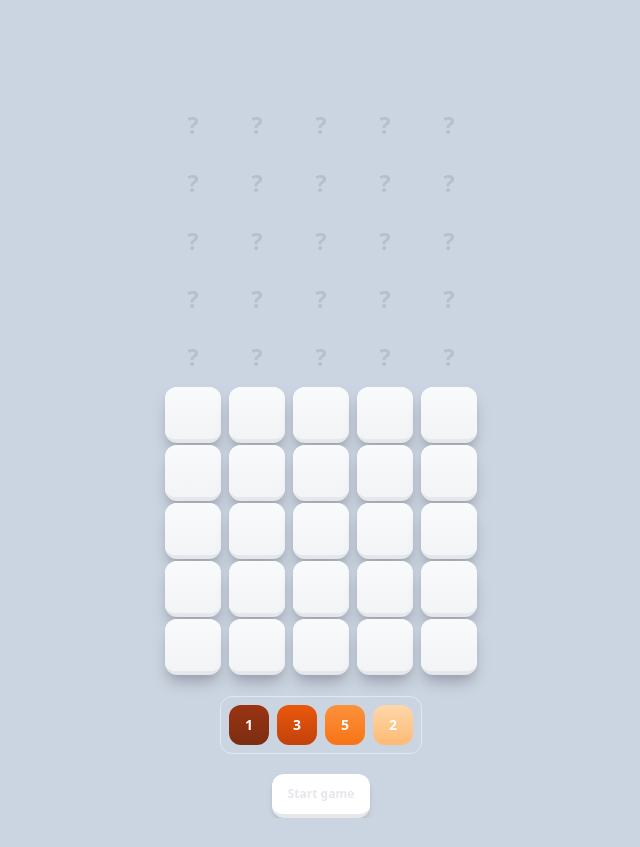
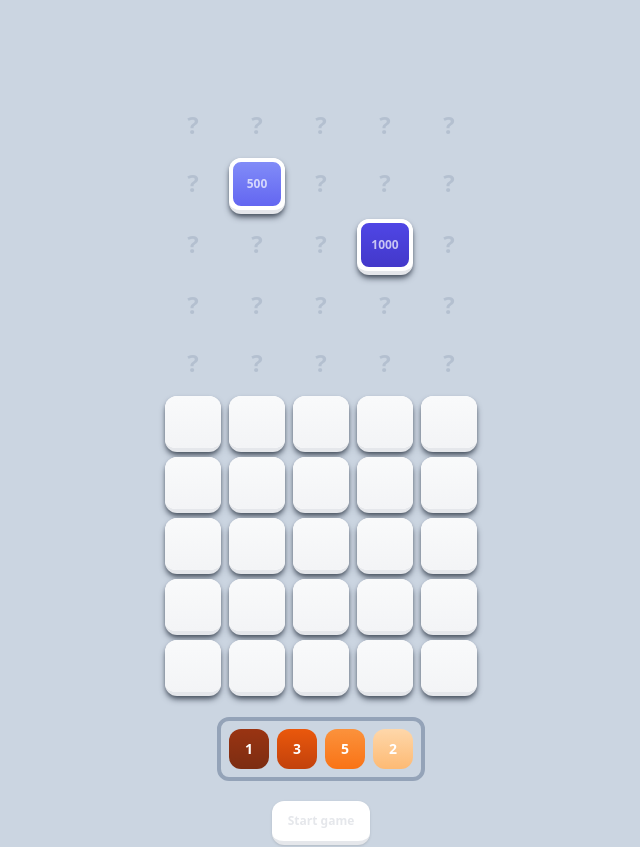
Before and after one commit to mktcode/tilewars, a Vue app: page / in a window 1280 px wide. Shown: the whole page, without its empty margins (319-959 px from the left). Before the commit the page ends 818 px from the top, so only its background shows below. Built offline with nearby package versions, Linux system fonts and the light colour scheme.

Commit message:
reveal random enemy units

```diff
--- a/src/App.vue
+++ b/src/App.vue
@@ -3,8 +3,29 @@ import { computed, ref } from 'vue';
 import { useState } from './game/state';
 import Game from './Game.vue';
 import Tile from './Tile.vue';
+import type { AbstractUnit } from './game/objects';
 
 const { player1Units, player2Units } = useState();
+
+const getRandomNumberBetween = (min: number, max: number) => {
+  return Math.floor(Math.random() * (max - min + 1) + min);
+};
+
+const twoRandomPlayer2Units = computed(() => {
+  if (player2Units.value.length < 2) return player2Units.value;
+
+  let randomIndex1;
+  let randomIndex2;
+
+  do {
+    randomIndex1 = getRandomNumberBetween(0, player2Units.value.length - 1);
+    randomIndex2 = getRandomNumberBetween(0, player2Units.value.length - 1);
+  } while (randomIndex1 === randomIndex2);
+
+  return [player2Units.value[randomIndex1], player2Units.value[randomIndex2]];
+});
+
+
 
 const lastUnitPlacement = localStorage.getItem('lastUnitPlacement');
 if (lastUnitPlacement) {
@@ -63,9 +84,16 @@ const start = () => {
     <Game v-if="isGameStarted" />
     <template v-else>
       <div class="flex flex-col items-center">
-        <div v-for="y in [5, 4, 3, 2, 1]" class="flex">
+        <div v-for="y in [10, 9, 8, 7, 6]" class="flex">
           <div v-for="x in [1, 2, 3, 4, 5]">
-            <div class="flex rounded-xl w-14 h-14 mx-1 my-[1px] opacity-40 justify-center items-center font-extrabold text-slate-400 text-2xl">
+            <Tile
+            v-if="twoRandomPlayer2Units.some((unit) => unit.x === x && unit.y === y)"
+            class="my-[1px] mx-1"
+            :x="x"
+            :y="y"
+            @click="cycleUnit(x, y)"
+            />
+            <div v-else class="flex rounded-xl w-14 h-14 mx-1 my-[1px] opacity-40 justify-center items-center font-extrabold text-slate-400 text-2xl">
               ?
             </div>
           </div>
@@ -76,11 +104,11 @@ const start = () => {
           <Tile class="my-[1px] mx-1" :x="x" :y="y" @click="cycleUnit(x, y)" />
         </div>
       </div>
-      <div class="flex border rounded-xl p-2 mt-5 space-x-2">
-        <div :class="`${availableBasesCount ? '' : 'opacity-50'} bg-gradient-to-t from-orange-900 to-orange-800 rounded-xl w-10 h-10 flex items-center justify-center font-bold text-sm text-white`">{{ availableBasesCount }}</div>
-        <div :class="`${availableTanksCount ? '' : 'opacity-50'} bg-gradient-to-t from-orange-700 to-orange-600 rounded-xl w-10 h-10 flex items-center justify-center font-bold text-sm text-white`">{{ availableTanksCount }}</div>
-        <div :class="`${availableSoldiersCount ? '' : 'opacity-50'} bg-gradient-to-t from-orange-500 to-orange-400 rounded-xl w-10 h-10 flex items-center justify-center font-bold text-sm text-white`">{{ availableSoldiersCount}}</div>
-        <div :class="`${availableSnipersCount ? '' : 'opacity-50'} bg-gradient-to-t from-orange-300 to-orange-200 rounded-xl w-10 h-10 flex items-center justify-center font-bold text-sm text-white`">{{ availableSnipersCount }}</div>
+      <div class="flex border-4 border-slate-400 rounded-xl p-2 mt-5 space-x-2">
+        <div :class="`${availableBasesCount ? '' : 'opacity-20'} bg-gradient-to-t from-orange-900 to-orange-800 rounded-xl w-10 h-10 flex items-center justify-center font-bold text-sm text-white`">{{ availableBasesCount }}</div>
+        <div :class="`${availableTanksCount ? '' : 'opacity-20'} bg-gradient-to-t from-orange-700 to-orange-600 rounded-xl w-10 h-10 flex items-center justify-center font-bold text-sm text-white`">{{ availableTanksCount }}</div>
+        <div :class="`${availableSoldiersCount ? '' : 'opacity-20'} bg-gradient-to-t from-orange-500 to-orange-400 rounded-xl w-10 h-10 flex items-center justify-center font-bold text-sm text-white`">{{ availableSoldiersCount}}</div>
+        <div :class="`${availableSnipersCount ? '' : 'opacity-20'} bg-gradient-to-t from-orange-300 to-orange-200 rounded-xl w-10 h-10 flex items-center justify-center font-bold text-sm text-white`">{{ availableSnipersCount }}</div>
       </div>
       <div class="text-center mt-5">
         <button @click="start" :disabled="!canStart">Start game</button>
--- a/src/Base.vue
+++ /dev/null
@@ -1,12 +0,0 @@
-<script setup lang="ts">
-import type { AbstractUnit } from './game/objects';
-import Unit from './Unit.vue';
-
-defineProps<{
-  unit: AbstractUnit;
-}>();
-</script>
-
-<template>
-  <Unit class="bg-amber-900" :unit="unit"></Unit>
-</template>
--- a/src/Game.vue
+++ b/src/Game.vue
@@ -51,7 +51,7 @@ const reload = () => {
         </div>
       </div>
     </div>
-    <div class="flex space-x-2 w-80 p-1">
+    <div class="flex space-x-2 w-80 p-1 mt-3">
       <button class="grow" @click="toggleIsPlaying()">
         <template v-if="isPlaying">pause</template>
         <template v-else>play</template>
--- a/src/Sniper.vue
+++ /dev/null
@@ -1,12 +0,0 @@
-<script setup lang="ts">
-import type { AbstractUnit } from './game/objects';
-import Unit from './Unit.vue';
-
-defineProps<{
-  unit: AbstractUnit;
-}>();
-</script>
-
-<template>
-  <Unit class="bg-amber-400" :unit="unit"></Unit>
-</template>
--- a/src/Soldier.vue
+++ /dev/null
@@ -1,12 +0,0 @@
-<script setup lang="ts">
-import type { AbstractUnit } from './game/objects';
-import Unit from './Unit.vue';
-
-defineProps<{
-  unit: AbstractUnit;
-}>();
-</script>
-
-<template>
-  <Unit :unit="unit"></Unit>
-</template>
--- a/src/Tank.vue
+++ /dev/null
@@ -1,12 +0,0 @@
-<script setup lang="ts">
-import type { AbstractUnit } from './game/objects';
-import Unit from './Unit.vue';
-
-defineProps<{
-  unit: AbstractUnit;
-}>();
-</script>
-
-<template>
-  <Unit class="bg-amber-500" :unit="unit"></Unit>
-</template>
--- a/src/Tile.vue
+++ b/src/Tile.vue
@@ -25,13 +25,15 @@ const tankColor = computed(() => player1Unit.value ? 'from-orange-700 to-orange-
 const soldierColor = computed(() => player1Unit.value ? 'from-orange-500 to-orange-400' : 'from-indigo-500 to-indigo-400');
 const sniperColor = computed(() => player1Unit.value ? 'from-orange-300 to-orange-200' : 'from-indigo-300 to-indigo-200');
 
-const shadow = computed(() => isBase.value ? 'shadow-xl shadow-gray-500' : 'shadow-lg shadow-gray-400');
+const baseStyle = computed(() => isBase.value ? '' : '');
 </script>
 
 <template>
-  <div :class="`flex rounded-xl overflow-hidden bg-white text-white text-xs w-14 h-14 border-b-4 ${shadow}`">
+  <div :class="`flex rounded-xl overflow-hidden bg-white text-white text-xs w-14 h-14 border-b-4 mt-1 shadow-md shadow-gray-600 hover:mt-0 hover:shadow-lg hover:shadow-gray-400 transition-all ${baseStyle}`">
     <template v-if="unit">
-      <Unit v-if="isBase" :unit="unit" :class="baseColor" />
+      <Unit v-if="isBase" :unit="unit" :class="baseColor">
+        <div class="text-lg leading-none">*</div>
+      </Unit>
       <Unit v-if="isTank" :unit="unit" :class="tankColor" />
       <Unit v-if="isSoldier" :unit="unit" :class="soldierColor" />
       <Unit v-if="isSniper" :unit="unit" :class="sniperColor" />
--- a/src/Unit.vue
+++ b/src/Unit.vue
@@ -8,6 +8,9 @@ defineProps<{
 
 <template>
   <div :class="`grow flex flex-col items-center justify-center rounded-xl border-4 border-white text-white text-opacity-70 font-bold bg-gradient-to-t`">
-    {{ unit.health }}
+    <slot />
+    <div>
+      {{ unit.health }}
+    </div>
   </div>
 </template>
--- a/src/assets/main.css
+++ b/src/assets/main.css
@@ -7,7 +7,7 @@ body {
 }
 
 button {
-  @apply flex items-center justify-center rounded-xl overflow-hidden bg-white text-gray-500 text-xs font-bold px-4 py-3 shadow-md border-b-4
+  @apply flex items-center justify-center rounded-xl overflow-hidden bg-white text-gray-500 text-xs font-bold px-4 py-3 shadow border-b-4 hover:shadow hover:shadow-gray-500 mb-[2px] active:mt-[2px] active:mb-0 transition-all;
 }
 
 button:disabled {
```
